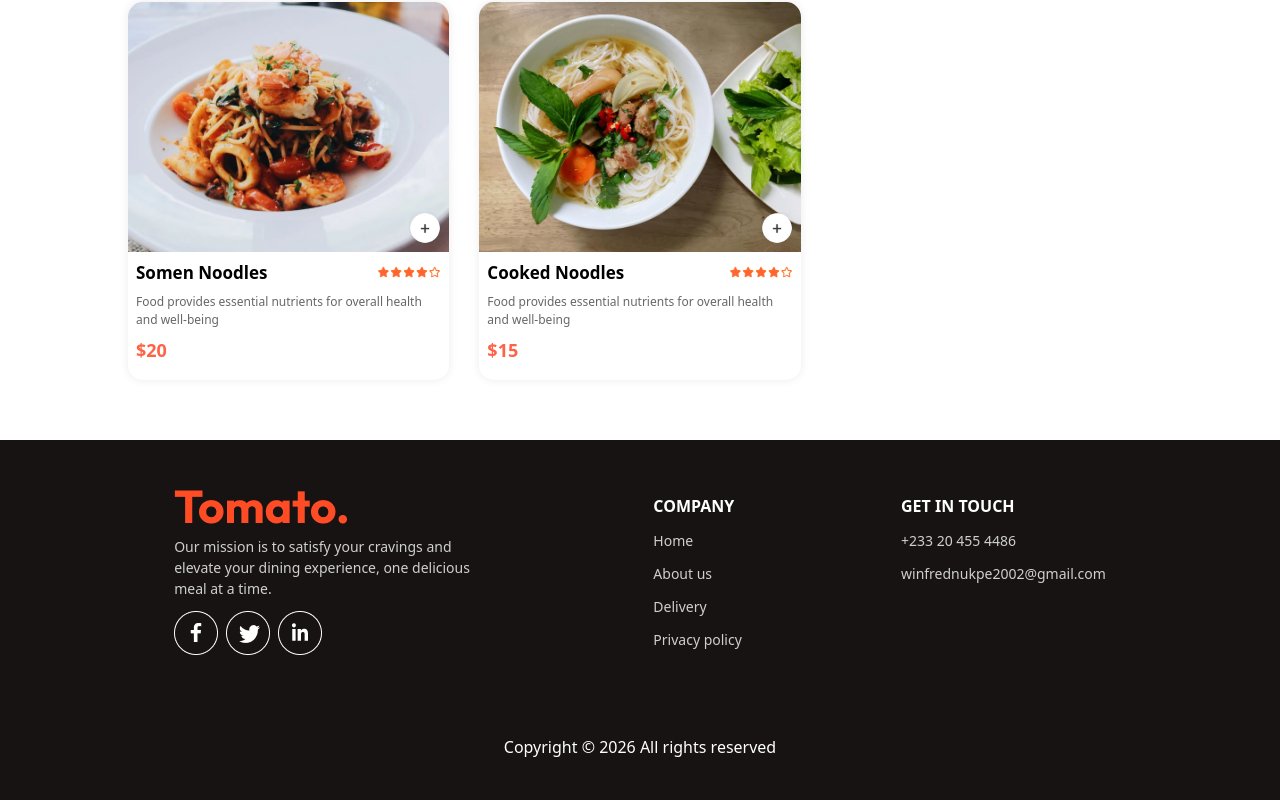
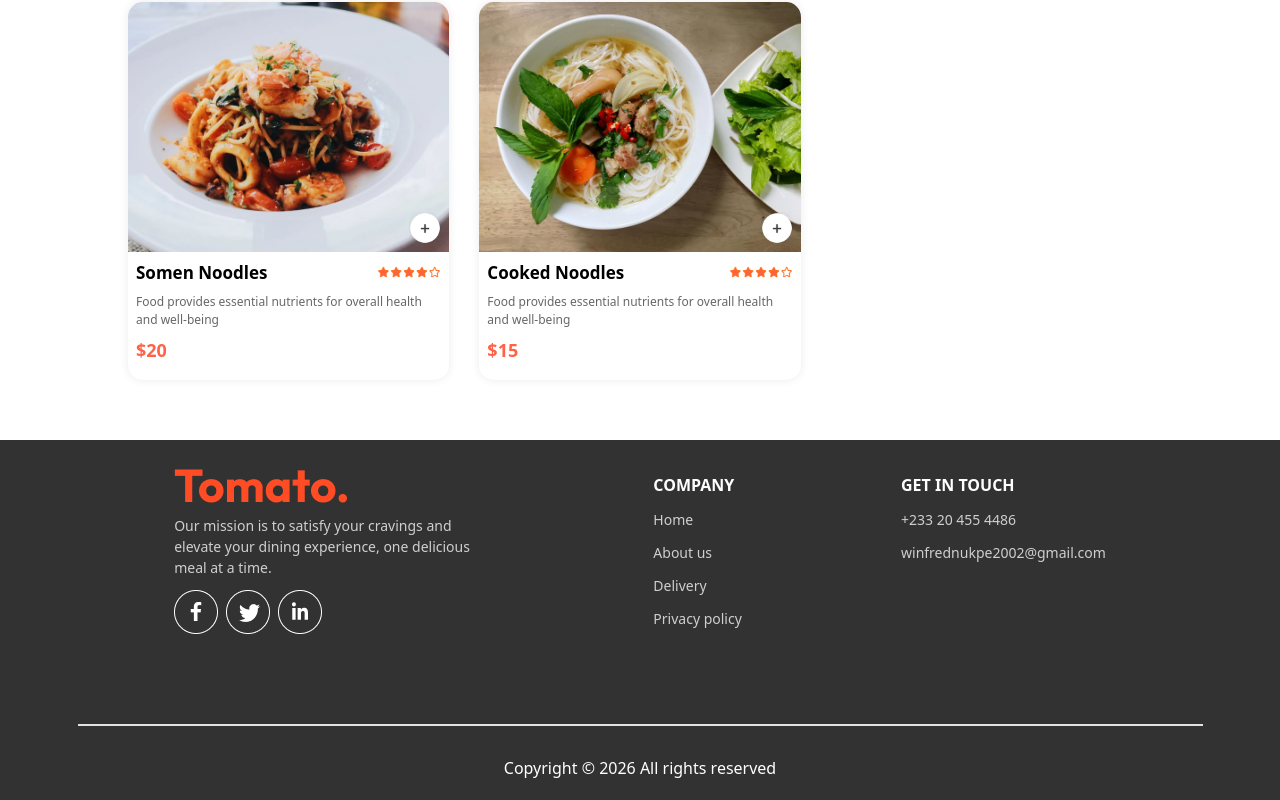
Before and after one commit to Winfredo/Food-Delivery-App, a Next.js app: page / in a window 1280 px wide. Shown: the part 5257-6057 px from the top of the page. Built offline with nearby package versions, Linux system fonts and the light colour scheme.

Commit message:
Adding some touches to the footer.

```diff
--- a/components/Footer.tsx
+++ b/components/Footer.tsx
@@ -2,7 +2,7 @@ import React from "react";
 
 const Footer = () => {
   return (
-    <div className=" md:h-90 w-full bg-[#181313] mt-15">
+    <div className=" md:h-90 w-full bg-[#323232] mt-15">
       <div className="max-w-312.5 flex items-center justify-center  h-full mx-auto">
         <div className="flex flex-1 flex-col ">
           <div className=" flex  w-full flex-col md:flex-row items-center md:items-start justify-evenly">
@@ -53,8 +53,8 @@ const Footer = () => {
               </p>
             </div>
           </div>
-
-          <p className="text-white text-center">Copyright © 2026 All rights reserved</p>
+          <hr className="my-2.5 mx-auto border-none bg-[#e2e2e2] h-0.5 w-[90%]" />
+          <p className="text-white text-center mt-5">Copyright © 2026 All rights reserved</p>
         </div>
       </div>
     </div>
```
